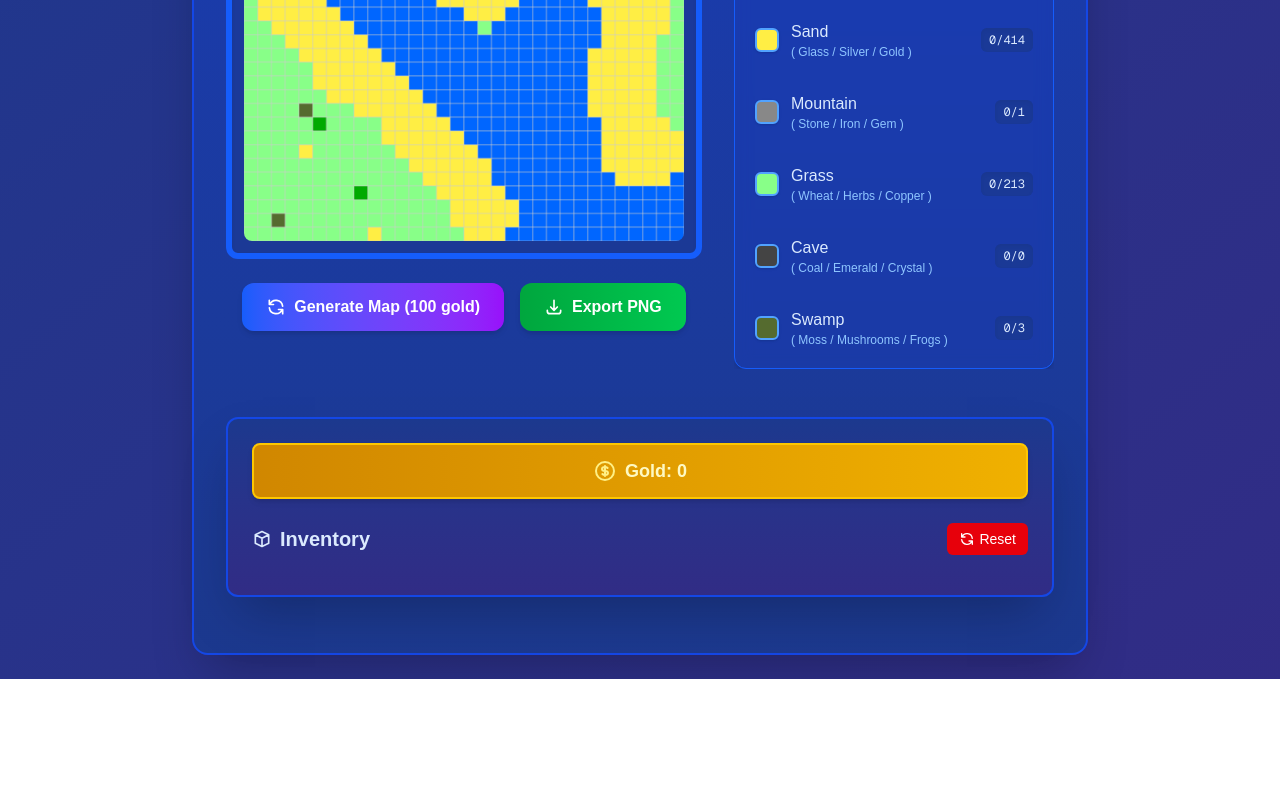
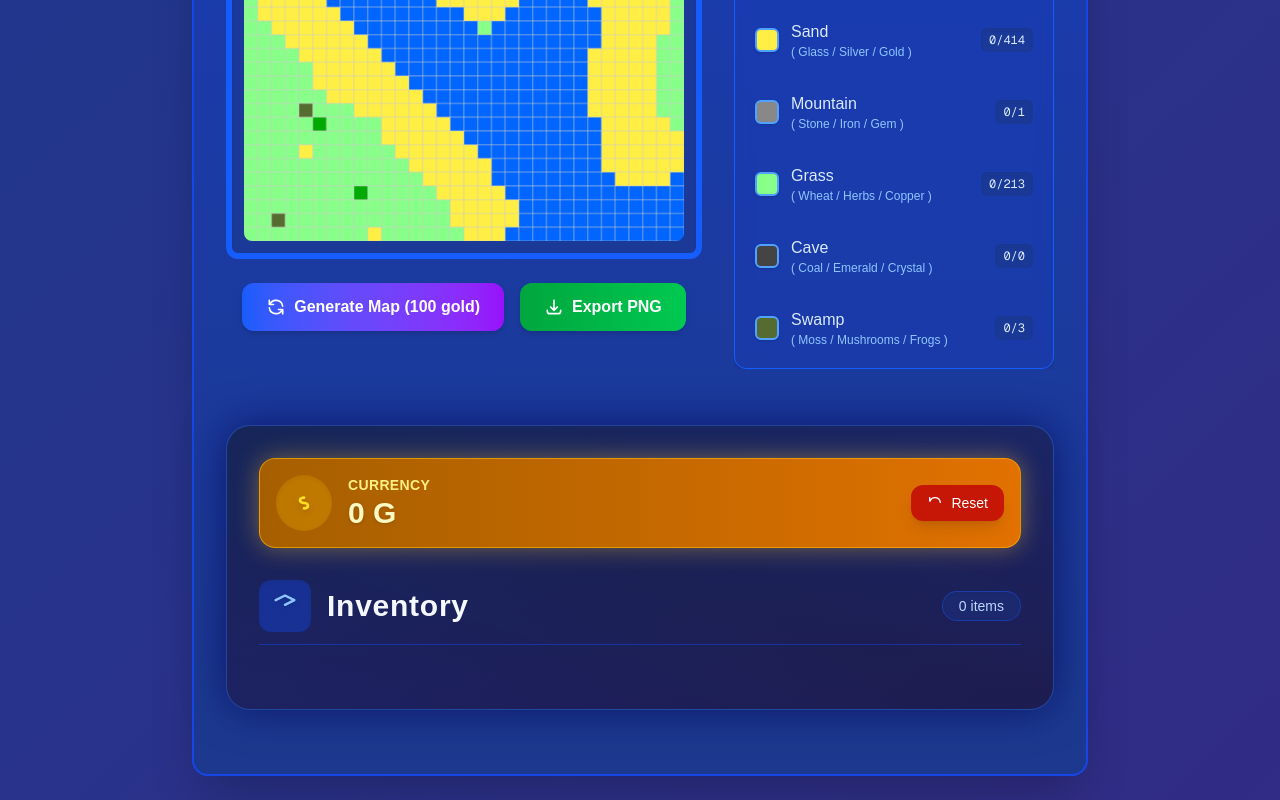
Before and after one commit to AnonAmosAdmn/pixel-map, a Next.js app: page / in a window 1280 px wide. Shown: the part 407-1207 px from the top of the page. Before the commit the page ends 1086 px from the top, so only its background shows below. Built offline with nearby package versions, Linux system fonts and the light colour scheme.

Commit message:
first commit

```diff
--- a/app/page.tsx
+++ b/app/page.tsx
@@ -2,7 +2,15 @@
 
 import { useState, useRef, useEffect } from 'react';
 
-type TerrainType = 'tree' | 'volcano' | 'water' | 'sand' | 'mountain' | 'grass' | 'cave' | 'swamp';
+type TerrainType =
+| "tree"
+| "volcano"
+| "water"
+| "sand"
+| "mountain"
+| "grass"
+| "cave"
+| "swamp";
 
 interface Terrain {
   name: string;
@@ -113,7 +121,6 @@ interface Recipe {
 
 // Define item values for selling
 const ITEM_VALUES: Partial<Record<keyof Inventory, number>> = {
-  // Basic Resources
   Wood: 1,
   Stone: 2,
   Copper: 3,
@@ -172,10 +179,6 @@ const ITEM_VALUES: Partial<Record<keyof Inventory, number>> = {
   DiamondPickaxe: 60,
   ObsidianBlade: 45,
   CrystalWand: 40,
-  Bow: 25,
-  Arrow: 2,
-  Waterskin: 10,
-  Spyglass: 35,
   DiamondRing: 75,
   PearlNecklace: 65,
   RubyPendant: 70,
@@ -192,6 +195,10 @@ const ITEM_VALUES: Partial<Record<keyof Inventory, number>> = {
   ReinforcedWindow: 40,
   WoodenChest: 20,
   MetalChest: 45,
+  Bow: 25,
+  Arrow: 2,
+  Waterskin: 10,
+  Spyglass: 35,
 };
 
 const CRAFTING_RECIPES: Recipe[] = [
@@ -1189,37 +1196,52 @@ export default function PixelMapGame() {
           </div>
         </div>
 
-        <div className="bg-gradient-to-b from-blue-900 to-indigo-900 p-4 sm:p-6 rounded-xl border-2 border-blue-700 shadow-2xl mt-6 mb-6">
-          {/* Gold display with coin icon */}
-          <div className="mb-4 sm:mb-6 p-2 sm:p-3 bg-gradient-to-r from-yellow-600 to-yellow-500 border-2 border-yellow-400 rounded-lg text-center shadow-md flex items-center justify-center gap-2">
-            <svg xmlns="http://www.w3.org/2000/svg" className="h-5 w-5 sm:h-6 sm:w-6 text-yellow-200" fill="none" viewBox="0 0 24 24" stroke="currentColor">
-              <path strokeLinecap="round" strokeLinejoin="round" strokeWidth={2} d="M12 8c-1.657 0-3 .895-3 2s1.343 2 3 2 3 .895 3 2-1.343 2-3 2m0-8c1.11 0 2.08.402 2.599 1M12 8V7m0 1v8m0 0v1m0-1c-1.11 0-2.08-.402-2.599-1M21 12a9 9 0 11-18 0 9 9 0 0118 0z" />
-            </svg>
-            <span className="font-bold text-yellow-100 text-base sm:text-lg">Gold: {gold}</span>
-          </div>
+        <div className="relative bg-gradient-to-b from-blue-950/95 to-indigo-950/95 p-6 sm:p-8 rounded-3xl border border-blue-500/40 shadow-[0_0_40px_rgba(0,0,80,0.6)] mt-8 mb-8 backdrop-blur-md overflow-hidden">
 
-          {/* Header with title and reset button */}
-          <div className="flex justify-between items-center mb-3 sm:mb-4">
-            <h2 className="text-lg sm:text-xl font-bold text-blue-100 flex items-center gap-2">
-              <svg xmlns="http://www.w3.org/2000/svg" className="h-4 w-4 sm:h-5 sm:w-5" fill="none" viewBox="0 0 24 24" stroke="currentColor">
-                <path strokeLinecap="round" strokeLinejoin="round" strokeWidth={2} d="M20 7l-8-4-8 4m16 0l-8 4m8-4v10l-8 4m0-10L4 7m8 4v10M4 7v10l8 4" />
-              </svg>
-              Inventory
-            </h2>
+          {/* Subtle glow overlay */}
+          <div className="absolute inset-0 bg-gradient-to-tr from-blue-600/10 via-transparent to-indigo-700/10 pointer-events-none"></div>
+
+          {/* Gold display */}
+          <div className="mb-8 p-4 bg-gradient-to-r from-yellow-700 to-amber-600 rounded-2xl border border-amber-400/60 shadow-[0_0_25px_rgba(255,200,50,0.4)] flex items-center justify-between relative overflow-hidden">
+            <div className="flex items-center gap-4">
+              <div className="p-3 bg-yellow-500/30 rounded-full shadow-inner">
+                <svg xmlns="http://www.w3.org/2000/svg" className="h-7 w-7 sm:h-8 sm:w-8 text-yellow-300 drop-shadow-md" fill="none" viewBox="0 0 24 24" stroke="currentColor">
+                  <path strokeLinecap="round" strokeLinejoin="round" strokeWidth={2} d="M12 8c-1.657 0-3 .895-3 2s1.343 2 3 2 3 .895 3 2-1.343 2-3 2" />
+                </svg>
+              </div>
+              <div>
+                <p className="text-yellow-200 text-sm font-semibold uppercase tracking-wide">Currency</p>
+                <p className="font-extrabold text-yellow-100 text-2xl sm:text-3xl drop-shadow">{gold} G</p>
+              </div>
+            </div>
             <button
               onClick={resetInventory}
-              className="text-xs sm:text-sm bg-red-600 hover:bg-red-700 text-white px-2 py-1 sm:px-3 sm:py-1.5 rounded-md flex items-center gap-1 transition-colors"
+              className="text-sm bg-red-700/80 hover:bg-red-600 text-white px-4 py-2 rounded-xl flex items-center gap-2 transition-all hover:scale-105 shadow-lg"
             >
-              <svg xmlns="http://www.w3.org/2000/svg" className="h-3 w-3 sm:h-4 sm:w-4" fill="none" viewBox="0 0 24 24" stroke="currentColor">
-                <path strokeLinecap="round" strokeLinejoin="round" strokeWidth={2} d="M4 4v5h.582m15.356 2A8.001 8.001 0 004.582 9m0 0H9m11 11v-5h-.581m0 0a8.003 8.003 0 01-15.357-2m15.357 2H15" />
+              <svg xmlns="http://www.w3.org/2000/svg" className="h-4 w-4" fill="none" viewBox="0 0 24 24" stroke="currentColor">
+                <path strokeLinecap="round" strokeLinejoin="round" strokeWidth={2} d="M4 4v5h.582m15.356 2A8.001 8.001 0 004.582 9" />
               </svg>
               Reset
             </button>
           </div>
 
-          {/* Inventory list with sell and craft buttons */}
-          <div className="grid grid-cols-1 gap-2 sm:gap-3">
-            {/* First show items that are in inventory */}
+          {/* Header */}
+          <div className="flex justify-between items-center mb-8 pb-3 border-b border-blue-700/50">
+            <h2 className="text-2xl sm:text-3xl font-extrabold text-white flex items-center gap-4 tracking-wide">
+              <div className="p-3 bg-blue-700/40 rounded-xl shadow-inner">
+                <svg xmlns="http://www.w3.org/2000/svg" className="h-7 w-7 text-blue-300 drop-shadow" fill="none" viewBox="0 0 24 24" stroke="currentColor">
+                  <path strokeLinecap="round" strokeLinejoin="round" strokeWidth={2} d="M20 7l-8-4-8 4m16 0l-8 4" />
+                </svg>
+              </div>
+              Inventory
+            </h2>
+            <div className="text-blue-200 text-sm bg-blue-900/40 px-4 py-1 rounded-full border border-blue-600/40 shadow-inner">
+              {Object.values(inventory).reduce((sum, count) => sum + count, 0)} items
+            </div>
+          </div>
+
+          {/* Inventory grid */}
+          <div className="grid grid-cols-1 md:grid-cols-2 gap-6 pr-2">
             {Object.entries(inventory)
               .filter(([_, count]) => count > 0)
               .map(([resource, count]) => {
@@ -1233,55 +1255,87 @@ export default function PixelMapGame() {
                 return (
                   <div
                     key={resource}
-                    className="group bg-blue-800/40 backdrop-blur-sm p-3 sm:p-4 rounded-xl border border-blue-600/30 hover:border-blue-500 transition-all flex items-center justify-between shadow-md gap-2"
+                    className="relative bg-gradient-to-b from-blue-800/60 to-blue-900/80 backdrop-blur p-5 rounded-2xl border border-blue-500/40 shadow-[0_0_15px_rgba(50,100,255,0.25)] hover:shadow-[0_0_25px_rgba(80,150,255,0.5)] transition-all"
                   >
-                    {/* Left side: Item info */}
-                    <div className="flex items-center gap-2 sm:gap-3 flex-1 min-w-0">
-                      <div className="flex flex-col min-w-0 flex-1">
-                        <span className="font-bold text-white text-sm sm:text-base truncate">{resource}</span>
-                        <div className="flex flex-col xs:flex-row justify-between gap-1 xs:gap-2 text-xs sm:text-sm">
-                          <span className="text-blue-200">Stock: {count}</span>
-                          {value > 0 && <span className="text-yellow-300">Value: {value} gold</span>}
+                    <div className="flex items-start justify-between mb-4">
+                      <div className="flex-1">
+                        <h3 className="font-extrabold text-white text-xl mb-1 tracking-wide">{resource}</h3>
+                        <p className="text-blue-200 text-sm">Stock: <span className="font-mono text-white">{count}</span></p>
+                      </div>
+                      {value > 0 && (
+                        <div className="text-amber-300 text-sm font-semibold bg-amber-700/30 px-3 py-1 rounded-xl shadow-inner">
+                          Value {value}
                         </div>
-                        {/* Recipe display */}
-                        {recipe && (
-                          <div className="mt-1 text-xs text-blue-300">
-                            Recipe: {Object.entries(recipe.inputs).map(([res, qty]) => `${res}×${qty}`).join(' + ')}
-                          </div>
-                        )}
-                      </div>
+                      )}
                     </div>
 
-                    {/* Right side: Buttons */}
-                    <div className="flex flex-col gap-1 sm:gap-2 ml-2">
+                    {/* Show recipe OR location */}
+                    {recipe ? (
+                      <div className="mb-4 p-3 bg-blue-950/40 rounded-xl border border-blue-700/40">
+                        <p className="text-blue-300 text-xs font-semibold mb-2 uppercase tracking-wider">Recipe</p>
+                        <div className="flex flex-wrap gap-2">
+                          {Object.entries(recipe.inputs).map(([res, qty]) => (
+                            <span
+                              key={res}
+                              className="text-xs bg-blue-800/50 text-blue-200 px-2 py-1 rounded-lg border border-blue-600/30"
+                            >
+                              {res}×{qty}
+                            </span>
+                          ))}
+                        </div>
+                      </div>
+                    ) : (() => {
+                      // Compute terrain inside IIFE
+                      const terrain = Object.values(TERRAIN_TYPES).find(
+                        t =>
+                          t.resource === resource ||
+                          t.rareResource === resource ||
+                          t.epicResource === resource
+                      );
 
-                      {/* Sell buttons - Only show if item has value */}
+                      return terrain ? (
+                        <div className="mb-4 p-3 bg-green-950/30 rounded-xl border border-green-700/40">
+                          <p className="text-green-300 text-xs font-semibold mb-2 uppercase tracking-wider">
+                            Found In
+                          </p>
+                          <div className="flex items-center gap-2">
+                            <span
+                              className="text-xs font-medium px-3 py-1 rounded-lg"
+                              style={{
+                                backgroundColor: terrain.color + "40",
+                                color: terrain.color,
+                                border: `1px solid ${terrain.color}80`
+                              }}
+                            >
+                              {terrain.name}
+                            </span>
+                          </div>
+                        </div>
+                      ) : null;
+                    })()}
+
+
+                    <div className="flex gap-3">
                       {value > 0 && (
-                        <div className="flex flex-col gap-1 sm:gap-2">
+                        <>
                           <button
                             onClick={() => sellItem(resource as keyof Inventory, 1)}
-                            className="text-xs bg-blue-600 hover:bg-blue-500 text-white px-2 py-1 sm:px-3 sm:py-2 rounded-md transition-colors shadow-sm w-full min-w-[70px]"
+                            className="flex-1 bg-blue-600 hover:bg-blue-500 text-white py-2 rounded-lg font-semibold transition-all shadow hover:scale-105"
                           >
                             Sell 1
                           </button>
                           <button
                             onClick={() => sellItem(resource as keyof Inventory, count)}
-                            className="text-xs bg-amber-600 hover:bg-amber-500 text-white px-2 py-1 sm:px-3 sm:py-2 rounded-md transition-colors shadow-sm w-full min-w-[70px]"
+                            className="flex-1 bg-amber-600 hover:bg-amber-500 text-white py-2 rounded-lg font-semibold transition-all shadow hover:scale-105"
                           >
                             Sell All
                           </button>
-                        </div>
+                        </>
                       )}
-
-                      {/* Craft button - Only show if item can be crafted */}
                       {canCraft && (
                         <button
-                          onClick={() => {
-                            if (recipe) {
-                              craftItem(recipe, inventory, setInventory);
-                            }
-                          }}
-                          className="text-xs bg-green-600 hover:bg-green-500 text-white px-2 py-1 sm:px-3 sm:py-2 rounded-md transition-colors shadow-sm w-full min-w-[70px]"
+                          onClick={() => recipe && craftItem(recipe, inventory, setInventory)}
+                          className="flex-1 bg-green-600 hover:bg-green-500 text-white py-2 rounded-lg font-semibold transition-all shadow hover:scale-105"
                         >
                           Craft
                         </button>
@@ -1290,54 +1344,6 @@ export default function PixelMapGame() {
                   </div>
                 );
               })}
-
-            {/* Then show craftable items that are not in inventory (count = 0) */}
-            {CRAFTING_RECIPES.map(recipe => {
-              const resource = recipe.output;
-              const count = inventory[resource as keyof Inventory] || 0;
-
-              // Skip if already shown above (count > 0)
-              if (count > 0) return null;
-
-              const canCraft = Object.entries(recipe.inputs).every(
-                ([inputResource, required]) =>
-                  (inventory[inputResource as keyof Inventory] || 0) >= required
-              );
-
-              // Only show if craftable
-              if (!canCraft) return null;
-
-              return (
-                <div
-                  key={resource}
-                  className="group bg-blue-800/20 backdrop-blur-sm p-3 sm:p-4 rounded-xl border border-blue-600/20 hover:border-blue-500 transition-all flex items-center justify-between shadow-md gap-2"
-                >
-                  {/* Left side: Item info */}
-                  <div className="flex items-center gap-2 sm:gap-3 flex-1 min-w-0">
-                    <div className="flex flex-col min-w-0 flex-1">
-                      <span className="font-bold text-blue-200 text-sm sm:text-base truncate">{resource}</span>
-                      <div className="flex flex-col xs:flex-row justify-between gap-1 xs:gap-2 text-xs sm:text-sm">
-                        <span className="text-blue-300">Stock: 0</span>
-                      </div>
-                      {/* Recipe display */}
-                      <div className="mt-1 text-xs text-blue-300">
-                        Recipe: {Object.entries(recipe.inputs).map(([res, qty]) => `${res}×${qty}`).join(' + ')}
-                      </div>
-                    </div>
-                  </div>
-
-                  {/* Right side: Craft button */}
-                  <div className="flex flex-col gap-1 sm:gap-2 ml-2">
-                    <button
-                      onClick={() => craftItem(recipe, inventory, setInventory)}
-                      className="text-xs bg-green-600 hover:bg-green-500 text-white px-2 py-1 sm:px-3 sm:py-2 rounded-md transition-colors shadow-sm w-full min-w-[70px]"
-                    >
-                      Craft
-                    </button>
-                  </div>
-                </div>
-              );
-            })}
           </div>
         </div>
 
```
